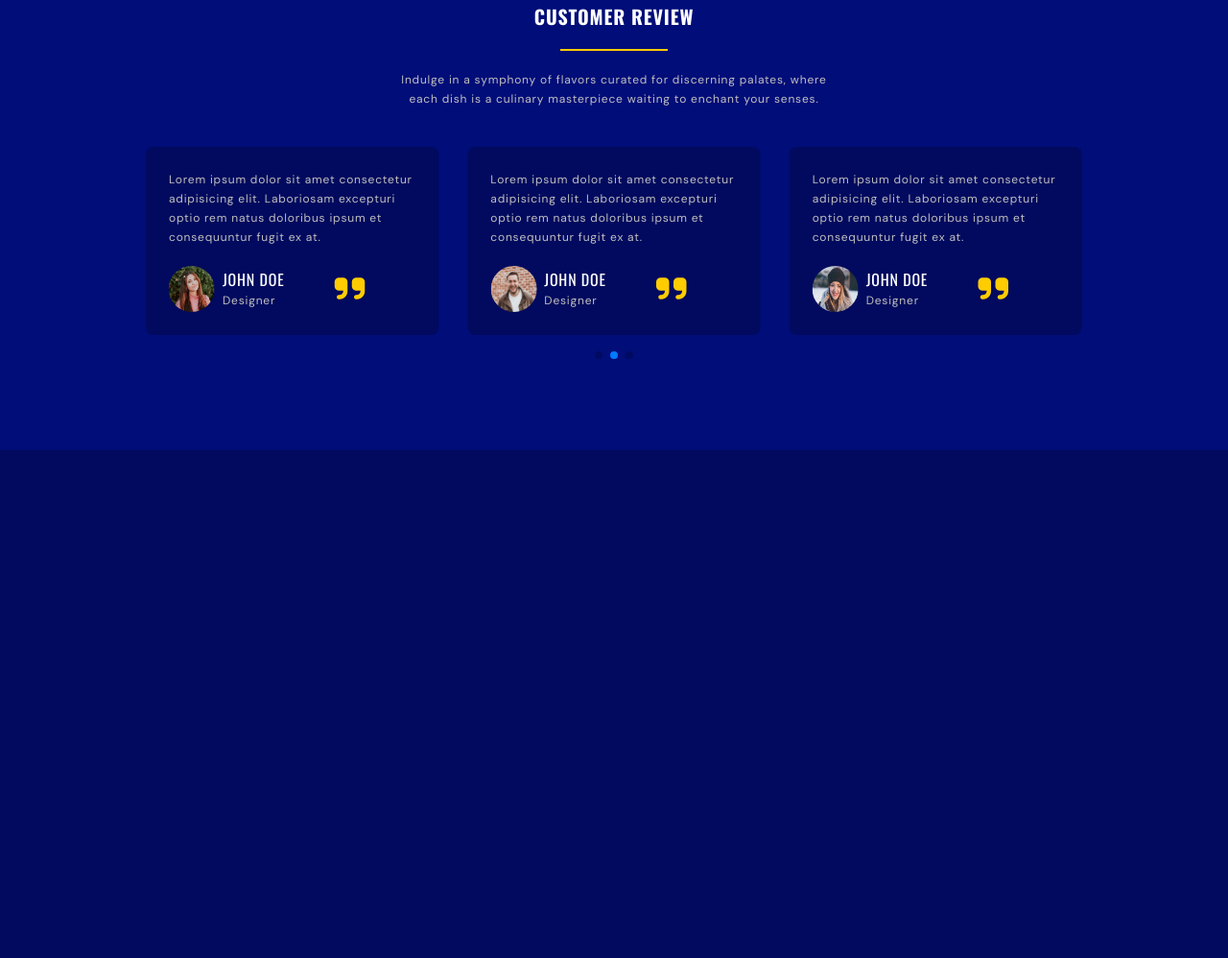
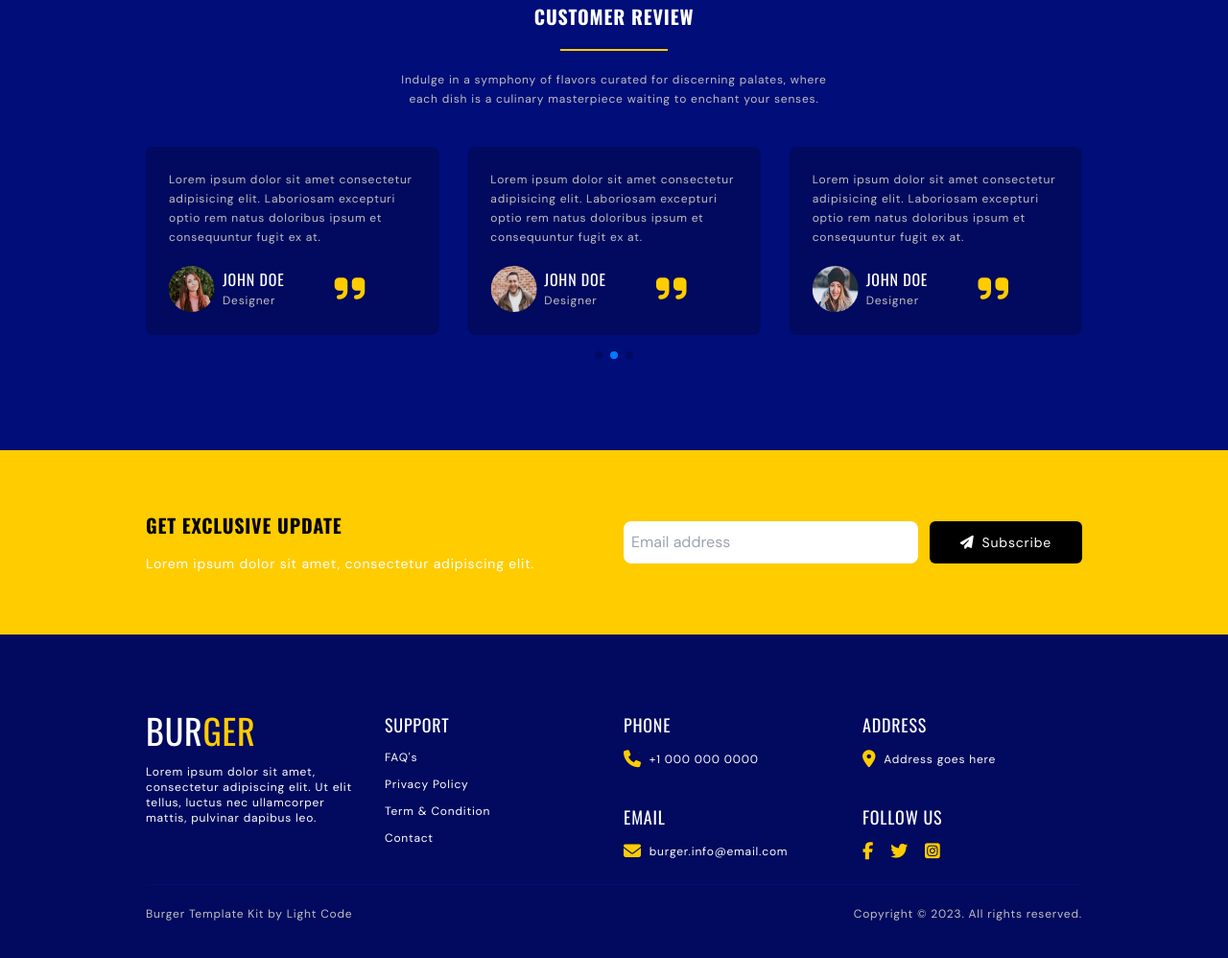
Before and after one commit to Jui17301/Responsive_Burger_Website, a website: page src/index.html in a window 1280 px wide. Shown: the part 4673-5671 px from the top of the page at 96% size. Before the commit the page ends 5142 px from the top, so only its background shows below. Drawn offline with nearby package versions, Linux system fonts and the light colour scheme.

Commit message:
contact-section

```diff
--- a/src/index.html
+++ b/src/index.html
@@ -539,10 +539,99 @@
     </section>
 
     <!--~~~~~~~~~~~~~~~ Contact ~~~~~~~~~~~~~~~-->
+    <section id="contact" class="bg-secondaryColor py-16">
+      <div class="container flex flex-col gap-5 md:items-center md:flex-row">
+        <div class="space-y-4 md:flex-1">
+          <h2 class="section__title text-blackColor">GET EXCLUSIVE UPDATE</h2>
+          <p class="text-sm">Lorem ipsum dolor sit amet, consectetur adipiscing elit.</p>
+        </div>
+
+        <div class="flex flex-col gap-3 md:flex-row md:flex-1">
+          <input type="email" placeholder="Email address" class="p-2 text-blackColor rounded-lg outline-none md:w-full">
+          <a href="" class="flex items-center justify-center gap-2 btn bg-blackColor hover:opacity-75">
+            <i class="fa-solid fa-paper-plane"></i>
+            Subscribe
+          </a>
+        </div>
+      </div>
+    </section>
 
     </main>
     <!--~~~~~~~~~~~~~~~ Footer ~~~~~~~~~~~~~~~-->
     <footer>
+      <section class="footer">
+        <div class="container">
+          <ul class="grid grid-cols-1 items-start gap-5 pb-5 md:grid-cols-2 lg:grid-cols-4">
+            <li>
+              <div class="space-y-3">
+                <a href="" class="text-4xl font-oswald uppercase">
+                  Bur<span class="text-secondaryColor">ger</span>
+                </a>
+
+                <p class="text-xs">
+                  Lorem ipsum dolor sit amet, consectetur adipiscing elit. Ut elit tellus, luctus nec ullamcorper mattis, pulvinar dapibus leo.
+                </p>
+              </div>
+            </li>
+
+            <li>
+              <div class="flex flex-col gap-3">
+                <h3 class="text-lg uppercase font-oswald">SUPPORT</h3>
+                <a href="" class="text-xs hover:text-secondaryColor">FAQ's</a>
+                <a href="" class="text-xs hover:text-secondaryColor">Privacy Policy</a>
+                <a href="" class="text-xs hover:text-secondaryColor">Term & Condition</a>
+                <a href="" class="text-xs hover:text-secondaryColor">Contact</a>
+              </div>
+            </li>
+
+            <li class="space-y-8">
+              <div class="space-y-2">
+                <h3 class="text-lg uppercase font-oswald">phone</h3>
+
+                <p class="flex items-center gap-2 text-xs">
+                  <i class="fa-solid fa-phone text-lg text-secondaryColor"></i>
+                  +1 000 000 0000
+                </p>
+              </div>
+
+              <div class="space-y-2">
+                <h3 class="text-lg uppercase font-oswald">email</h3>
+
+                <p class="flex items-center gap-2 text-xs">
+                  <i class="fa-solid fa-envelope text-lg text-secondaryColor"></i>
+                  burger.info@email.com
+                </p>
+              </div>
+            </li>
+
+            <li class="space-y-8">
+              <div class="space-y-2">
+                <h3 class="text-lg uppercase font-oswald">address</h3>
+
+                <p class="flex items-center gap-2 text-xs">
+                  <i class="fa-solid fa-location-dot text-lg text-secondaryColor"></i>
+                  Address goes here
+                </p>
+              </div>
+
+              <div class="space-y-2">
+                <h3 class="text-lg uppercase font-oswald">follow us</h3>
+
+                <div class="space-x-3">
+                  <i class="fa-brands fa-facebook-f text-lg cursor-pointer text-secondaryColor hover:-translate-y-1 ease-in duration-200"></i>
+                  <i class="fa-brands fa-twitter text-lg cursor-pointer text-secondaryColor hover:-translate-y-1 ease-in duration-200"></i>
+                  <i class="fa-brands fa-square-instagram text-lg cursor-pointer text-secondaryColor hover:-translate-y-1 ease-in duration-200"></i>
+                </div>
+              </div>
+            </li>
+          </ul>
+
+          <div class="flex flex-col items-center border-t border-primaryColorLight dark:border-darkColorLight py-5 md:flex-row md:justify-between">
+            <p class="paragraph">Burger Template Kit by Light Code</p>
+            <p class="paragraph">Copyright © 2023. All rights reserved.</p>
+          </div>
+        </div>
+      </section>
 
     </footer>
 
```
Also changed, not shown: dist/output.css.
